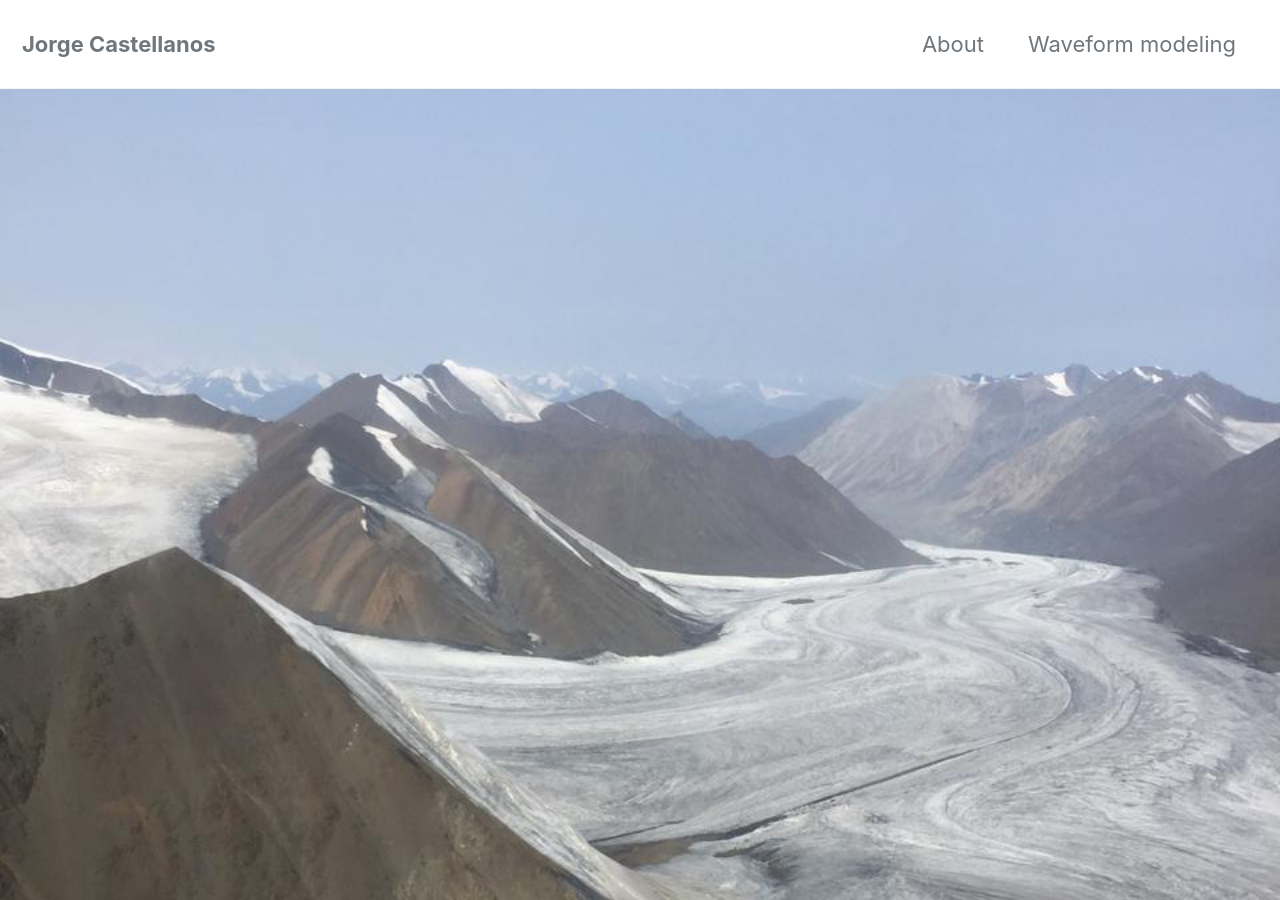
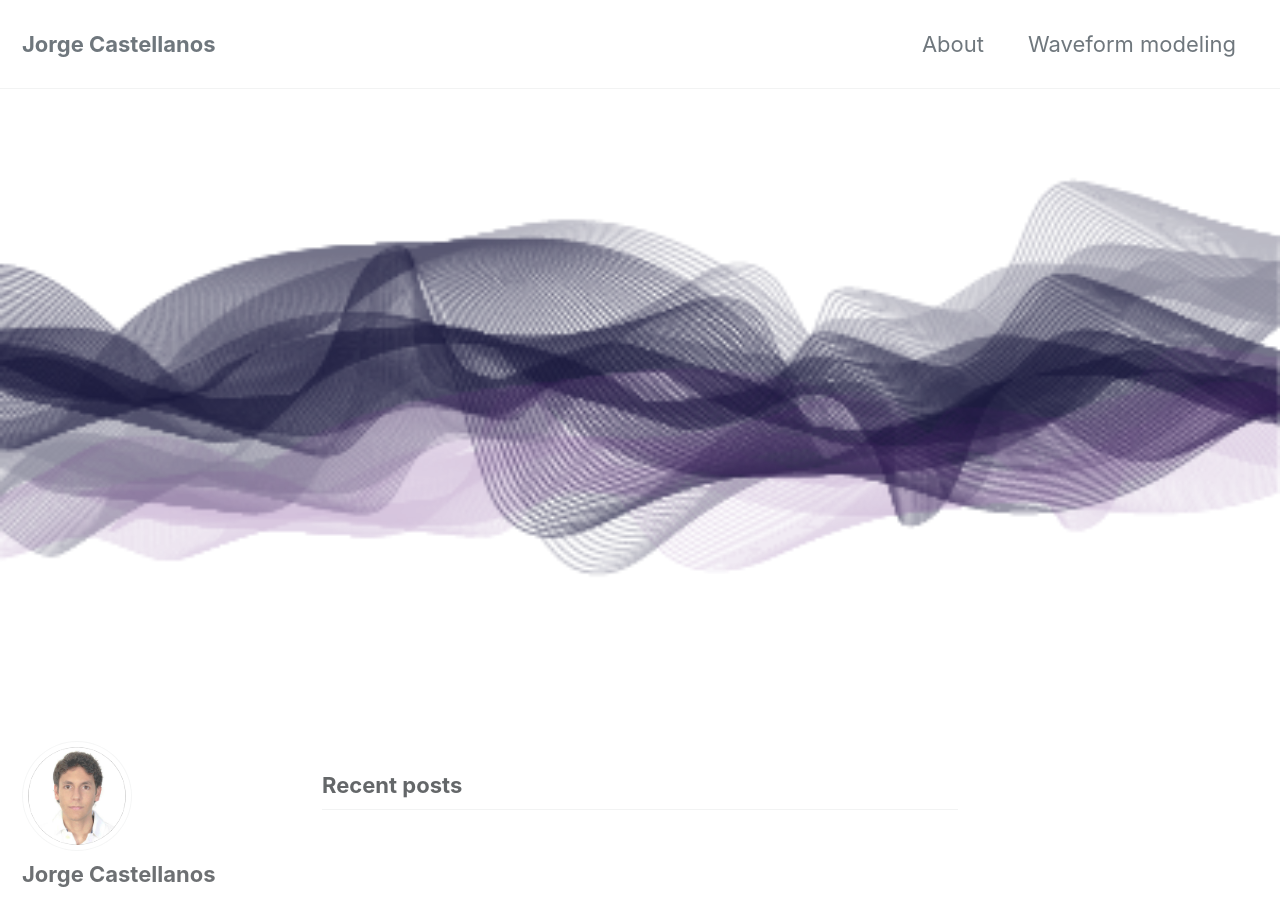
Before and after one commit to JorgeCastellanos90/JorgeCastellanos90.github.io, a Jekyll site: the page built from index.html, in a window 1280 px wide and 900 px high. Built offline with Jekyll 4.4.1, drawn with Linux system fonts in a browser that asks for light colours; cached includes are drawn as plain includes; nearby versions of some CDN libraries; the list of posts is cut into pages by our own code.

Commit message:
homepage update

```diff
--- a/index.html
+++ b/index.html
@@ -2,5 +2,5 @@
 layout: home
 author_profile: true
 header:
-  image: "/images/Homepage.jpg"
+  image: "/images/Homepage.png"
 ---
```
Also changed, not shown: images/Homepage.png (added).
